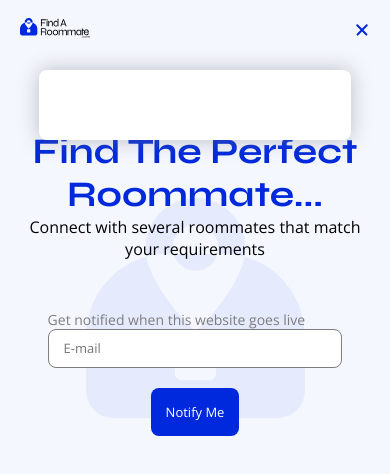
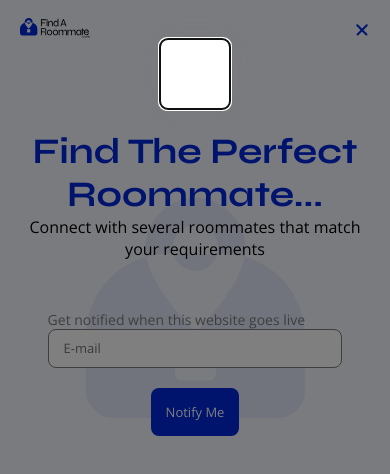
Before and after one commit to FindARoomate/Frontend, a React (Create React App) app: page / in a window 390 px wide. Both pictures are taken after a click on the element 362 px from the left and 30 px from the top of the page. Shown: the top 474 px of the page. Built offline with nearby package versions, Linux system fonts and the light colour scheme.

Commit message:
Refactored modal

```diff
--- a/package.json
+++ b/package.json
@@ -10,6 +10,7 @@
     "@testing-library/react": "^12.1.2",
     "@testing-library/user-event": "^13.5.0",
     "babel-plugin-macros": "^3.1.0",
+    "dialog-polyfill": "^0.5.6",
     "react": "^17.0.2",
     "react-dom": "^17.0.2",
     "react-router-dom": "^6.2.1",
--- a/src/components/ui/molecules/Search/DisplaySearchTags/DisplaySearchTags.js
+++ b/src/components/ui/molecules/Search/DisplaySearchTags/DisplaySearchTags.js
@@ -3,12 +3,12 @@ import styles from "./DisplaySearchTags.module.css";
 
 const DisplaySearchTags = ({tags}) =>
 {
+    const entries = Object.entries(tags);
     return (
         <div className={styles.displaySearchTags}>
-             {
-                tags.map((tag) => {
-                    return (<SearchTag key={tag}>{tag}</SearchTag>);
-                })
+             {entries.map((entry) =>{
+                    return (<SearchTag key={entry[0]}>{entry[1]}</SearchTag>);
+                 })
             }
         </div>
      );
--- a/src/components/ui/organisms/ExploreSearch/ExploreSearch.js
+++ b/src/components/ui/organisms/ExploreSearch/ExploreSearch.js
@@ -5,7 +5,7 @@ import DisplaySearchTags from '../../molecules/Search/DisplaySearchTags/DisplayS
 const ExploreSearch = () =>
 {
 
-    const [tagKeys, updateTagKeys] = useState(null);
+    const [tagKeys, updateTagKeys] = useState({});
 
     const filters =
     [
@@ -36,12 +36,22 @@ const ExploreSearch = () =>
         }
     ]
 
-    const showSelectTagsOnExplorePage = (data) =>
-    {
-        console.log("here");
-        var temp = tagKeys ? tagKeys : [];
-        temp[data[0]] = data[1];
-        updateTagKeys(temp);
+    const showSelectTagsOnExplorePage = (data) =>{
+    //     console.log("here");
+    //     var temp = tagKeys ? tagKeys : [];
+    //     temp[data[0]] = data[1];
+    //     updateTagKeys(tagKeys => {
+    //         tagKeys[data[0]] = data[1]
+    //     });
+
+        updateTagKeys(function(tagKeys)
+        {
+            var key = data[0];
+            var value = data[1];
+            tagKeys[key] = value;
+            return tagKeys;
+        });
+        console.log(tagKeys);
     }
 
     return (
@@ -52,7 +62,7 @@ const ExploreSearch = () =>
                 showSelectTagsOnExplorePage={showSelectTagsOnExplorePage}
             />
             {console.log(tagKeys)}
-            {tagKeys && <DisplaySearchTags tags={tagKeys}/>}
+            {<DisplaySearchTags tags={tagKeys}/>}
         </div>
      );
 }
--- a/src/components/ui/organisms/Header/Header.js
+++ b/src/components/ui/organisms/Header/Header.js
@@ -3,23 +3,24 @@ import {Link} from 'react-router-dom';
 import styles from './Header.module.css';
 import SignInButton from '../../atoms/Button/SignInButton';
 import CreateAccountButton from '../../atoms/Button/CreateAccountButton';
-import { useState } from 'react';
+import {useState } from 'react';
+import Modal from '../Modal/Modal';
 
 const Header = ({customStyle, signIn, createAccount, links}) => {
 
     const [hamburgerState, updateHamburgerState] = useState(styles.close);
-    const [menuState, updateMenuState] = useState(styles.closeMobileMenu);
+    const [modalState, updateModalState] = useState(false);
 
     const handleClick = () =>
     {
         if (hamburgerState == styles.close)
         {
             updateHamburgerState(styles.open);//change the "X" icon back to hamburger
-            updateMenuState(styles.openMobileMenu);//appear the mobile menu
+            updateModalState(true);//open menu dialog
         }else
         {
+            updateModalState(false);//close menu dialog
             updateHamburgerState(styles.close);//change hamburger to "X" icon
-            updateMenuState(styles.closeMobileMenu);//disappear the mobile menu
         }
     }
     return (
@@ -30,10 +31,9 @@ const Header = ({customStyle, signIn, createAccount, links}) => {
                     <img src={logo} alt="logo" className="logo"/>
                 </Link>
             </div>
+            {/* Desktop Nav Bar */}
             <div className={styles.desktopNav}>
-
                 {/* Get all links */}
-
                 {links && links.map((link) => {
                     return (
                         <Link key={link.id} to={link.path}>{link.text}</Link>
@@ -42,10 +42,11 @@ const Header = ({customStyle, signIn, createAccount, links}) => {
                 {signIn && <SignInButton/>}
                 {createAccount && <CreateAccountButton/>}
             </div>
+
+            {/* Mobile Pop-up */}
             <div onClick={handleClick} className={`${styles.mobileNav} ${hamburgerState}`} >
                 <div className={styles.hamburger}></div>
-
-                <div className={`${styles.mobileMenu} ${menuState}`}>
+                <Modal open={modalState} >
                     {links && links.map((link) => {
                         return (
                             <Link key={link.id} to={link.path}>{link.text}</Link>
@@ -53,8 +54,7 @@ const Header = ({customStyle, signIn, createAccount, links}) => {
                     })}
                     {signIn && <SignInButton/>}
                     {createAccount && <CreateAccountButton/>}
-                </div>
-
+                </Modal>
             </div>
         </header>
      );
--- a/src/components/ui/organisms/Header/Header.module.css
+++ b/src/components/ui/organisms/Header/Header.module.css
@@ -78,38 +78,6 @@
   transform: rotate(-45deg) translate(35px, 35px);
 }
 
-/* Mobile menu information */
-.openMobileMenu
-{
-  display: flex;
-  justify-content: center;
-  align-items: center;
-  flex-direction: column;
-  flex-wrap: wrap;
-  position: fixed;
-  z-index: 999;
-  top: 70px;
-  right:0;
-  width: 80vw;
-  margin: 0 10vw;
-  padding: 35px;
-  border-radius: 8px;
-  box-shadow: 0px 0px 20px 0.5px rgba(125, 125, 125, 0.45);
-  background: white;
-  animation: slide-up .5s forwards, fade-in 500ms forwards;
-}
-
-.openMobileMenu a, .openMobileMenu button
-{
-  margin: 10px 0;
-}
-
-.closeMobileMenu
-{
-  /* animation: slide-down .5s forwards, fade-out 500ms forwards; */
-  display: none;
-}
-
 
 @keyframes fade-in {
   0% {
--- /dev/null
+++ b/src/components/ui/organisms/Modal/Modal.js
@@ -0,0 +1,31 @@
+import { useEffect, useRef } from "react";
+import styles from './Modal.module.css';
+
+const Modal = ({children, open}) =>
+{
+    const modalRef = useRef(null);
+
+    useEffect(() => {
+        const modalNode = modalRef.current;
+
+        if(open)
+        {
+            modalNode.showModal();
+        }else
+        {
+            modalNode.close();
+        }
+    }, [open])
+
+    return (
+        <div>
+             <dialog ref={modalRef} className={styles.modal}>
+                 <div className={styles.modalChildren}>
+                    {children}
+                 </div>
+            </dialog>
+        </div>
+    );
+}
+
+export default Modal;
--- /dev/null
+++ b/src/components/ui/organisms/Modal/Modal.module.css
@@ -0,0 +1,45 @@
+/* Mobile menu information */
+.modal
+{
+  top:10vw;
+  max-width: 80vw;
+  margin: 0 auto;
+  padding: 35px;
+  border-radius: 8px;
+  box-shadow: 0px 0px 20px 0.5px rgba(125, 125, 125, 0.45);
+  background: white;
+  border: 0;
+  animation: slide-up .5s forwards, fade-in 500ms forwards;
+}
+
+.modalChildren
+{
+   display: flex;
+  justify-content: center;
+  align-items: center;
+  flex-direction: column;
+  flex-wrap: wrap;
+}
+.modal a, .modal button
+{
+  margin: 10px 0;
+}
+
+.modal::backdrop
+{
+    background-color: rgba(0,0,0,0.5);
+}
+
+@keyframes slide-up {
+    0% {
+      transform: translateY(100%);
+    }
+    100% {
+      transform: translateY(0%);
+    }
+  }
+
+@media screen and (min-width: 760px)
+{
+
+}
```
Also changed, not shown: 1 other file (tests, documents, lock files or other folders).
